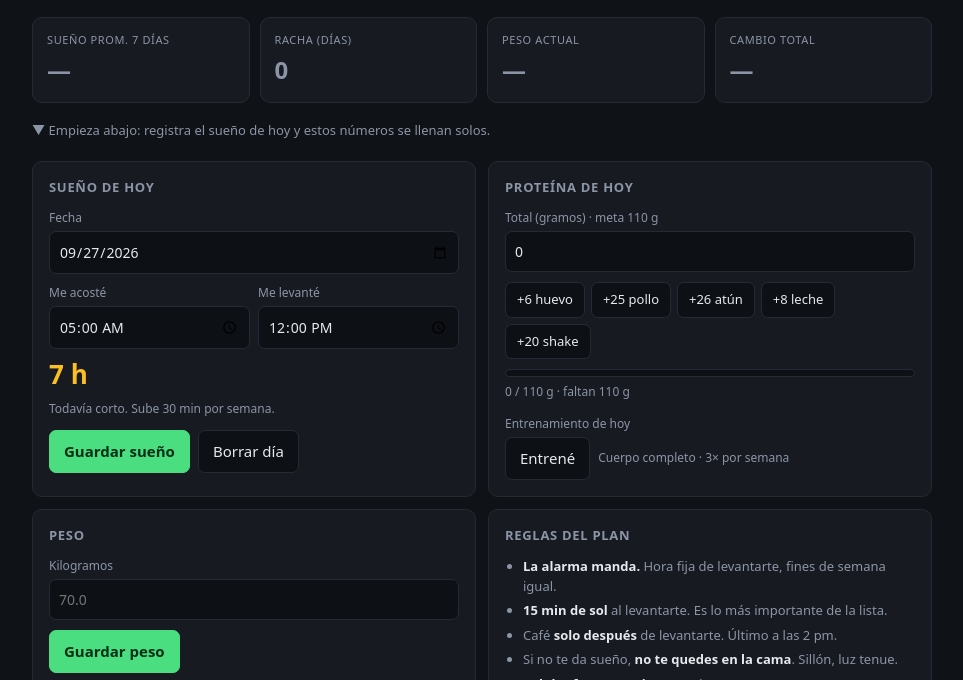
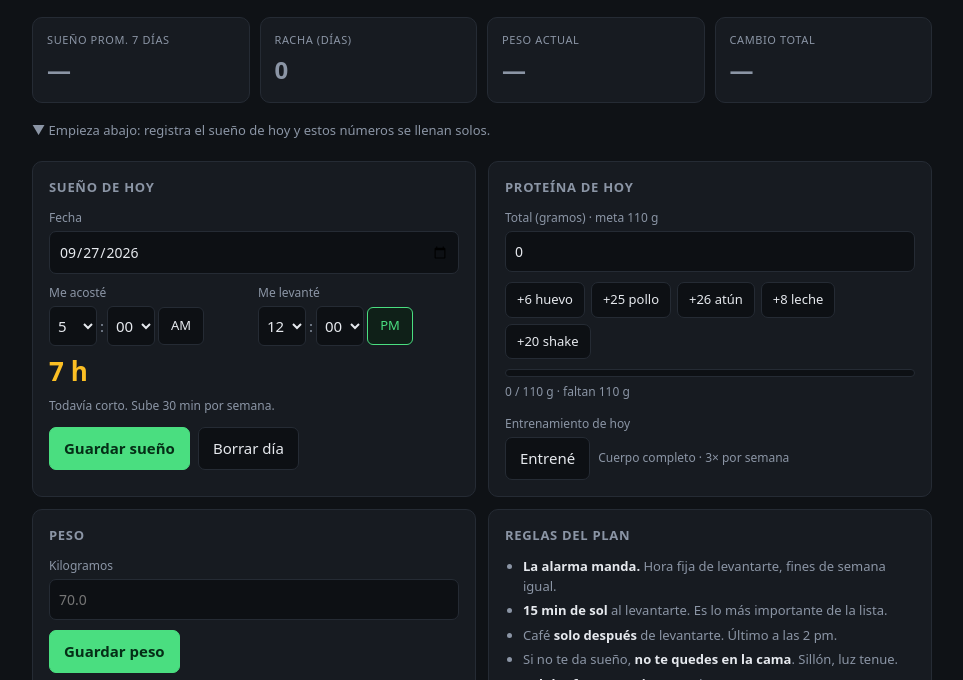
Before and after one commit to hericsolorzano-beep/salud, a plain HTML site: page index.html in a window 1280 px wide. Shown: the part 80-760 px from the top of the page, without its empty margins (158-1121 px from the left). Drawn offline with Linux system fonts and the light colour scheme.

Commit message:
Reloj de 12 h con AM/PM propio: el input time nativo seguia el idioma del sistema (24 h)

```diff
--- a/index.html
+++ b/index.html
@@ -46,6 +46,16 @@
   th{color:var(--dim);font-size:11px;text-transform:uppercase;letter-spacing:.5px;font-weight:600}
   .tog{cursor:pointer;user-select:none}
   .tog.on{color:var(--ac);border-color:var(--ac);background:#0f2018}
+  /* reloj de 12 h con AM/PM propio: el <input type=time> nativo usa el idioma
+     del navegador (tu sistema es 24 h) y no deja elegir el formato */
+  .clock{display:flex;align-items:center;gap:3px}
+  .clock select{background:#0d1014;color:var(--txt);border:1px solid var(--line);
+    border-radius:6px;padding:8px 4px;font:inherit;font-size:15px;cursor:pointer}
+  .clock select:focus{outline:none;border-color:var(--ac2)}
+  .clock .sep{color:var(--dim)}
+  .clock .ap{background:#0d1014;color:var(--txt);border:1px solid var(--line);
+    border-radius:6px;padding:8px 9px;font:inherit;font-size:13px;cursor:pointer;min-width:46px}
+  .clock .ap.pm{color:var(--ac);border-color:var(--ac);background:#0f2018}
   .rules{margin:0;padding-left:18px;color:var(--dim);font-size:13px}
   .rules li{margin-bottom:5px}
   .rules b{color:var(--txt);font-weight:600}
@@ -71,8 +81,10 @@
       <h2>Sueño de hoy</h2>
       <label>Fecha</label><input type="date" id="f-date">
       <div class="row">
-        <div style="flex:1"><label>Me acosté</label><input type="time" id="f-bed" value="05:00"></div>
-        <div style="flex:1"><label>Me levanté</label><input type="time" id="f-up" value="12:00"></div>
+        <div style="flex:1"><label>Me acosté</label>
+          <div class="clock" data-ck="bed"></div><input type="hidden" id="f-bed" value="05:00"></div>
+        <div style="flex:1"><label>Me levanté</label>
+          <div class="clock" data-ck="up"></div><input type="hidden" id="f-up" value="12:00"></div>
       </div>
       <p class="hours" id="f-hrs">—</p>
       <div class="note" id="f-msg">Objetivo: 8 h o más.</div>
@@ -195,6 +207,48 @@ function saveWeight(){
 }
 function wipe(){ if(confirm('¿Borrar todo el historial?')){ localStorage.removeItem(K); D={}; render(); } }
 function flash(el,txt,ok){ const e=$(el); e.textContent=txt; e.style.color=ok?'var(--ac)':'var(--dim)'; }
+
+/* ---- reloj de 12 h + AM/PM ----
+   El input hidden guarda siempre "HH:MM" en 24 h, que es el formato que usan
+   mins(), el guardado y la tabla. El reloj visible nunca cambia de formato. */
+const CK={bed:'f-bed',up:'f-up'};
+function pad(n){return String(n).padStart(2,'0')}
+function buildClock(key){
+  const box=document.querySelector(`.clock[data-ck="${key}"]`);
+  let h='<select class="ch" aria-label="hora">';
+  for(let i=1;i<=12;i++) h+=`<option value="${i}">${i}</option>`;
+  h+='</select><span class="sep">:</span><select class="cm" aria-label="minuto">';
+  for(let i=0;i<60;i+=5) h+=`<option value="${pad(i)}">${pad(i)}</option>`;
+  h+='</select>';
+  h+='<button type="button" class="ap am">AM</button>';
+  box.innerHTML=h;
+  const id=CK[key];
+  box.addEventListener('change',()=>{write(id);recalc()});
+  box.querySelector('.ap').addEventListener('click',e=>{
+    const b=e.currentTarget; b.textContent=b.textContent==='AM'?'PM':'AM';
+    b.classList.toggle('pm'); write(id); recalc();
+  });
+}
+// 24 h -> selects
+function paint(id){
+  const key=Object.keys(CK).find(k=>CK[k]===id), box=document.querySelector(`.clock[data-ck="${key}"]`);
+  if(!box) return;
+  const v=$(id).value||'00:00', m=v.split(':').map(Number);
+  let h=((m[0]+11)%12)+1;                       // 0 -> 12, 13 -> 1
+  const ap=box.querySelector('.ap');
+  ap.textContent=m[0]<12?'AM':'PM'; ap.classList.toggle('pm',m[0]>=12);
+  let mi=box.querySelector('.cm');
+  if(![...mi.options].some(o=>o.value===pad(m[1]))) mi.insertAdjacentHTML('afterbegin',`<option value="${pad(m[1])}">${pad(m[1])}</option>`);
+  box.querySelector('.ch').value=h; mi.value=pad(m[1]);
+}
+// selects -> 24 h
+function write(id){
+  const key=Object.keys(CK).find(k=>CK[k]===id), box=document.querySelector(`.clock[data-ck="${key}"]`);
+  const h=+box.querySelector('.ch').value, mi=+box.querySelector('.cm').value;
+  const pm=box.querySelector('.ap').textContent==='PM';
+  $(id).value=pad((h%12)+(pm?12:0))+':'+pad(mi);
+}
+function recalc(){ const h=hrs($('f-bed').value,$('f-up').value); showHrs(h); flash('f-msg',msgFor(h)); }
 // valor sin dato = "—" atenuado, para que no parezca un error
 function setStat(id,val,color){
   const e=$(id); e.textContent=val;
@@ -208,7 +262,8 @@ function render(){
 
   $('f-bed').value=d.bed||'05:00';
   $('f-up').value=d.up||'12:00';
-  // leer de los inputs: si no hay dato guardado, los defaults ya muestran 7 h y deben reflejarse
+  paint('f-bed'); paint('f-up');
+  // leer de los hidden: si no hay dato guardado, los defaults ya muestran 7 h y deben reflejarse
   showHrs(hrs($('f-bed').value,$('f-up').value));
   if(!flashLock) flash('f-msg',msgFor(hrs($('f-bed').value,$('f-up').value)));
 
@@ -255,10 +310,7 @@ function showHrs(h){
   fe.className='hours '+(h==null?'':h>=8&&valid(h)?'ok':valid(h)?'mid':'low');
 }
 let flashLock=false;
-['f-bed','f-up'].forEach(e=>$(e).addEventListener('input',()=>{
-  const h=hrs($('f-bed').value,$('f-up').value);
-  showHrs(h); flash('f-msg',msgFor(h));
-}));
+buildClock('bed'); buildClock('up');
 $('f-date').addEventListener('change',()=>{flashLock=false;render()});
 render();
 </script>
```
